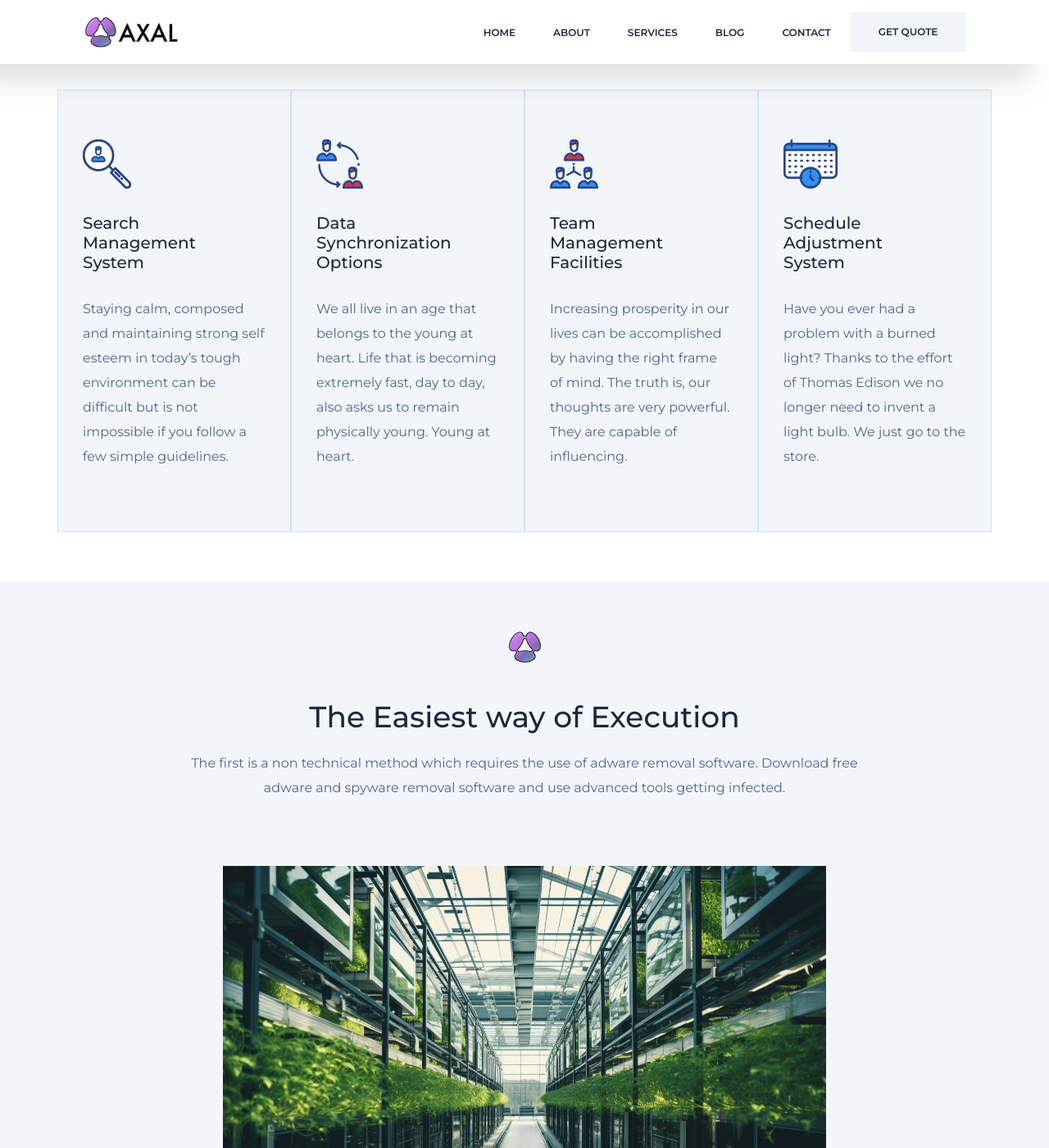
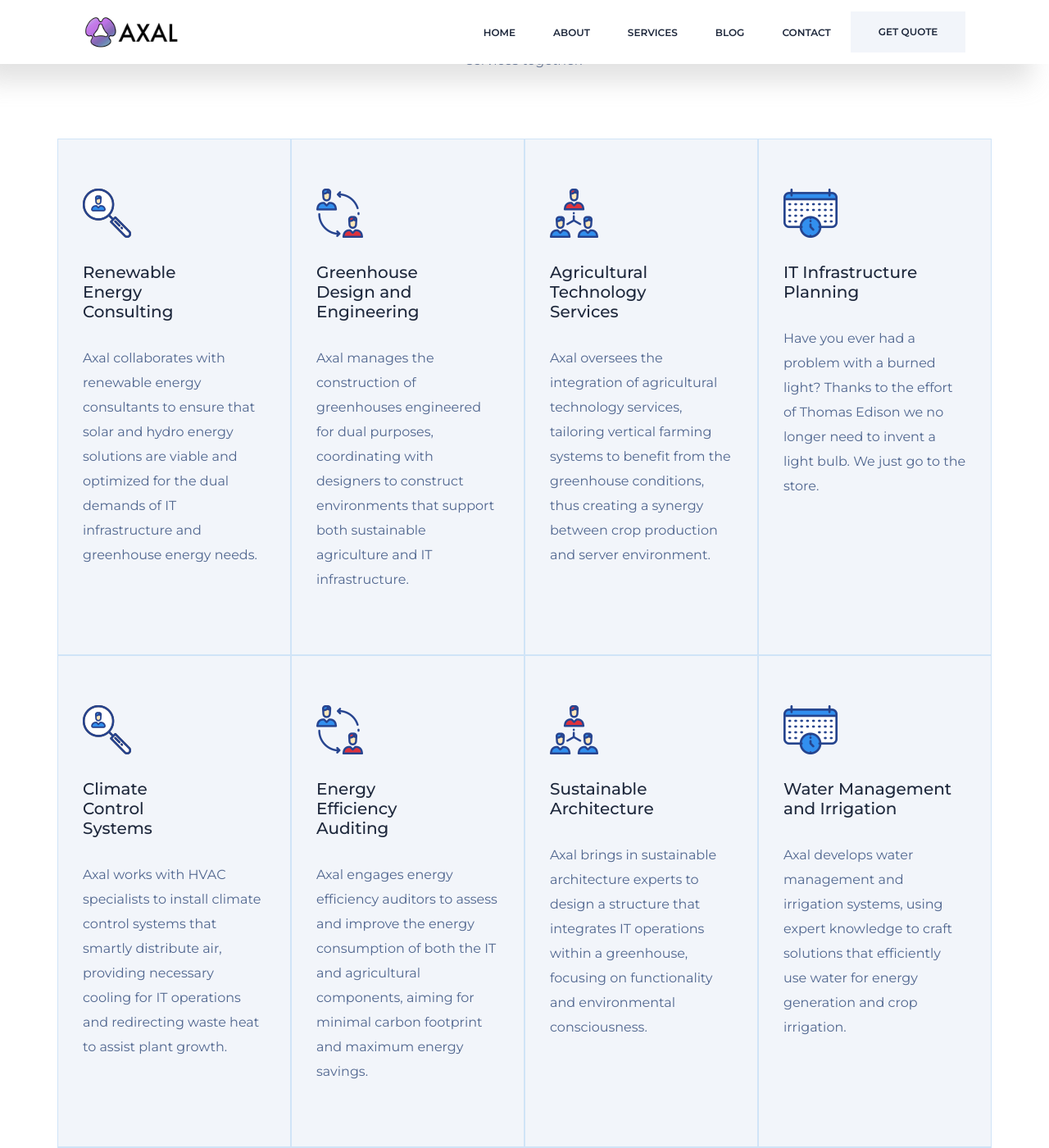
Before and after one commit to Tokenomic-org/test, a Jekyll site: the page built from services.html, in a window 1280 px wide and 1400 px high, scrolled down 3049 px. Shown: the whole window at 82% size. Built offline with Jekyll 4.4.1, drawn with Linux system fonts in a browser that asks for light colours; some of the changed text lies outside the part shown.

Commit message:
Update important_points.yml

```diff
--- a/_data/important_points.yml
+++ b/_data/important_points.yml
@@ -5,19 +5,55 @@
 #####################################
 
 title: 'Features that make us Stand Out'
-description: 'The first is a non technical method which requires the use of adware removal software. Download free adware and spyware removal software and use advanced tools getting infected.'
+description: 'As an intermediary for the various experts required to build a comprehensive and sustainable IT solution, Axal would function as the orchestrator and integrator of multiple disciplines, creating a cohesive ecosystem where technology meets sustainability. Here’s how Axal could weave these services together:'
 image: 'img/title-icon.png'
 
 points:
-  - title: 'Search <br> Management<br> System'
+  - title: 'Renewable <br> Energy<br> Consulting'
     icon: 'img/points/i1.png'
-    description: 'Staying calm, composed and maintaining strong self esteem in today’s tough environment can be difficult but is not impossible if you follow a few simple guidelines.'
-  - title: 'Data <br> Synchronization <br> Options'
+    description: 'Axal collaborates with renewable energy consultants to ensure that solar and hydro energy solutions are viable and optimized for the dual demands of IT infrastructure and greenhouse energy needs.'
+  - title: 'Greenhouse <br> Design and <br> Engineering'
     icon: 'img/points/i2.png'
-    description: ' We all live in an age that belongs to the young at heart. Life that is becoming extremely fast, day to day, also asks us to remain physically young. Young at heart. '
-  - title: 'Team <br> Management <br> Facilities'
+    description: ' Axal manages the construction of greenhouses engineered for dual purposes, coordinating with designers to construct environments that support both sustainable agriculture and IT infrastructure. '
+  - title: 'Agricultural <br> Technology <br> Services'
     icon: 'img/points/i3.png'
-    description: ' Increasing prosperity in our lives can be accomplished by having the right frame of mind. The truth is, our thoughts are very powerful. They are capable of influencing. '
-  - title: 'Schedule <br> Adjustment <br> System'
+    description: ' Axal oversees the integration of agricultural technology services, tailoring vertical farming systems to benefit from the greenhouse conditions, thus creating a synergy between crop production and server environment. '
+  - title: 'IT Infrastructure <br> Planning'
     icon: 'img/points/i4.png'
     description: ' Have you ever had a problem with a burned light? Thanks to the effort of Thomas Edison we no longer need to invent a light bulb. We just go to the store.  '
+  - title: 'Climate <br> Control <br> Systems'
+    icon: 'img/points/i1.png'
+    description: 'Axal works with HVAC specialists to install climate control systems that smartly distribute air, providing necessary cooling for IT operations and redirecting waste heat to assist plant growth.'
+  - title: 'Energy <br> Efficiency <br> Auditing'
+    icon: 'img/points/i2.png'
+    description: ' Axal engages energy efficiency auditors to assess and improve the energy consumption of both the IT and agricultural components, aiming for minimal carbon footprint and maximum energy savings. '
+  - title: 'Sustainable <br> Architecture'
+    icon: 'img/points/i3.png'
+    description: ' Axal brings in sustainable architecture experts to design a structure that integrates IT operations within a greenhouse, focusing on functionality and environmental consciousness. '
+  - title: 'Water Management <br> and Irrigation'
+    icon: 'img/points/i4.png'
+    description: ' Axal develops water management and irrigation systems, using expert knowledge to craft solutions that efficiently use water for energy generation and crop irrigation. '
+  - title: 'Environmental <br> Compliance <br> Consulting'
+    icon: 'img/points/i1.png'
+    description: 'Axal ensures compliance with environmental regulations and standards, promoting sustainable practices throughout all systems.'
+  - title: 'Waste <br> Heat Utilization'
+    icon: 'img/points/i2.png'
+    description: ' Axal implements methods for waste heat recovery from IT operations, enhancing agricultural yields by redirecting this energy into the greenhouse. '
+  - title: 'Renewable Energy System <br> Installation and Maintenance'
+    icon: 'img/points/i3.png'
+    description: ' Axal manages the installation and maintenance of renewable energy systems, ensuring their efficient operation. '
+  - title: 'Software Development for Integrated Systems'
+    icon: 'img/points/i4.png'
+    description: ' Axal develops custom software solutions to manage the interconnected systems of IT and agriculture, facilitating seamless communication and operation. '
+  - title: 'Research and Development <br> in AgriTech'
+    icon: 'img/points/i1.png'
+    description: 'Axal leads R&D efforts in AgriTech to stay at the cutting edge of innovation, incorporating new agricultural technologies into the existing setup.'
+  - title: 'Supply Chain Management <br> for Vertical Farming'
+    icon: 'img/points/i2.png'
+    description: ' Axal oversees the supply chain from seed to market, ensuring that vertically farmed produce reaches consumers effectively. '
+  - title: 'Data Analytics Services'
+    icon: 'img/points/i3.png'
+    description: ' Axal uses big data analytics to refine the operations of both IT and agricultural components, optimizing yields and minimizing resource waste. '
+  - title: 'Cooling System Designers'
+    icon: 'img/points/i4.png'
+    description: ' Axal collaborates with engineers to create cooling systems that meet the needs of IT hardware and are compatible with the thermal dynamics of the greenhouse environment. '
```
